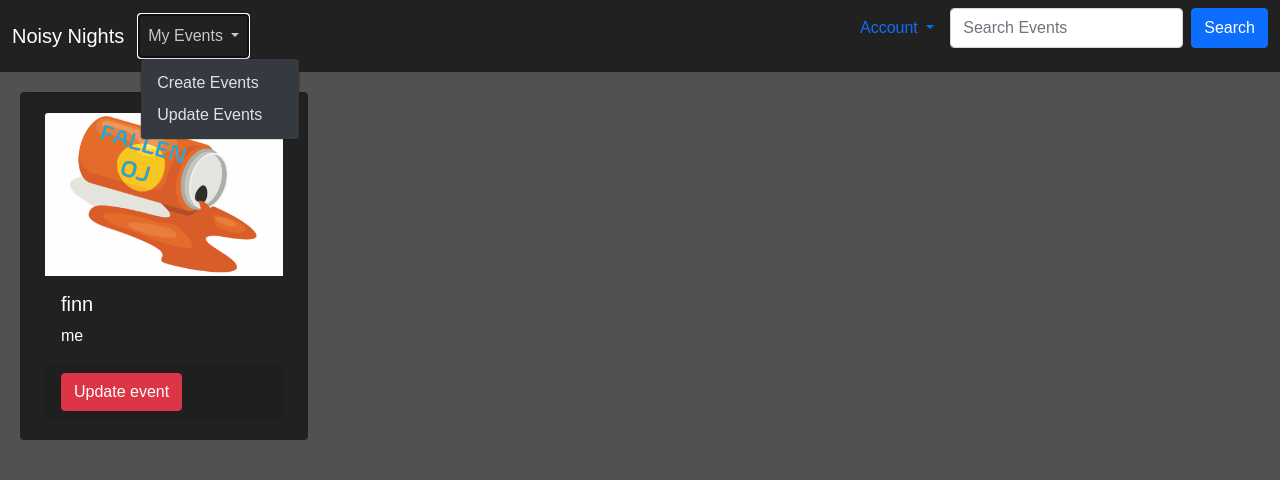
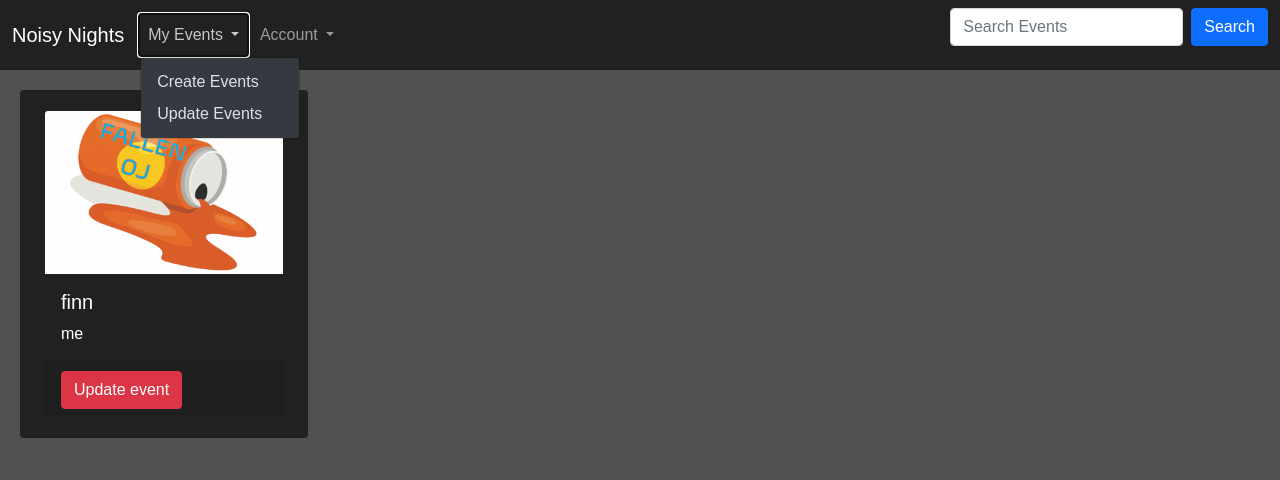
Before and after one commit to lewisb5746/Heroku_Team6_Thu5-7, a Flask app: page /update/2 in a window 1280 px wide, after a click on "My Events". Shown: the top 480 px of the page. Run offline with Flask 2, Linux system fonts and the light colour scheme; data comes from the database, SQL or seed files in the repository; some libraries are stand-ins or nearby versions.

Commit message:
changes account dropdown

```diff
--- a/travel/static/css/styles.css
+++ b/travel/static/css/styles.css
@@ -19,6 +19,10 @@ body {
 .nav-item {
   display: inline-block;
 }
+.dropdown-menu a {
+  display: inline-block;
+}
+
 #offcanvas ul li {
   list-style: none;
   padding: 20px;
--- a/travel/templates/base.html
+++ b/travel/templates/base.html
@@ -34,9 +34,7 @@
                            <li><a class="dropdown-item" href="{{url_for('main.update', user_id=current_user.id)}}">Update Events</a></li>
                         </ul>
                      </li>
-               </div>
-            </ul>
-            <form class="d-flex" role="search">
+                     <li class="nav-item dropdown">
                         <a class="nav-link dropdown-toggle" href="#" role="button" data-bs-toggle="dropdown" aria-expanded="false">
                            Account
                         </a>
@@ -49,6 +47,13 @@
                               <li><a class="dropdown-item" href="/register">Register</a></li>
                            {% endif %}
                         </ul>
+                     </li>
+                  </div>
+               </ul>
+
+
+               <form class="d-flex" role="search">
+
                   <input class="form-control me-2" type="search" placeholder="Search Events" aria-label="Search">
                   <button class="btn btn-primary" type="submit">Search</button>
                </form>
```
Lines whose indentation alone changed are shown as unchanged.
